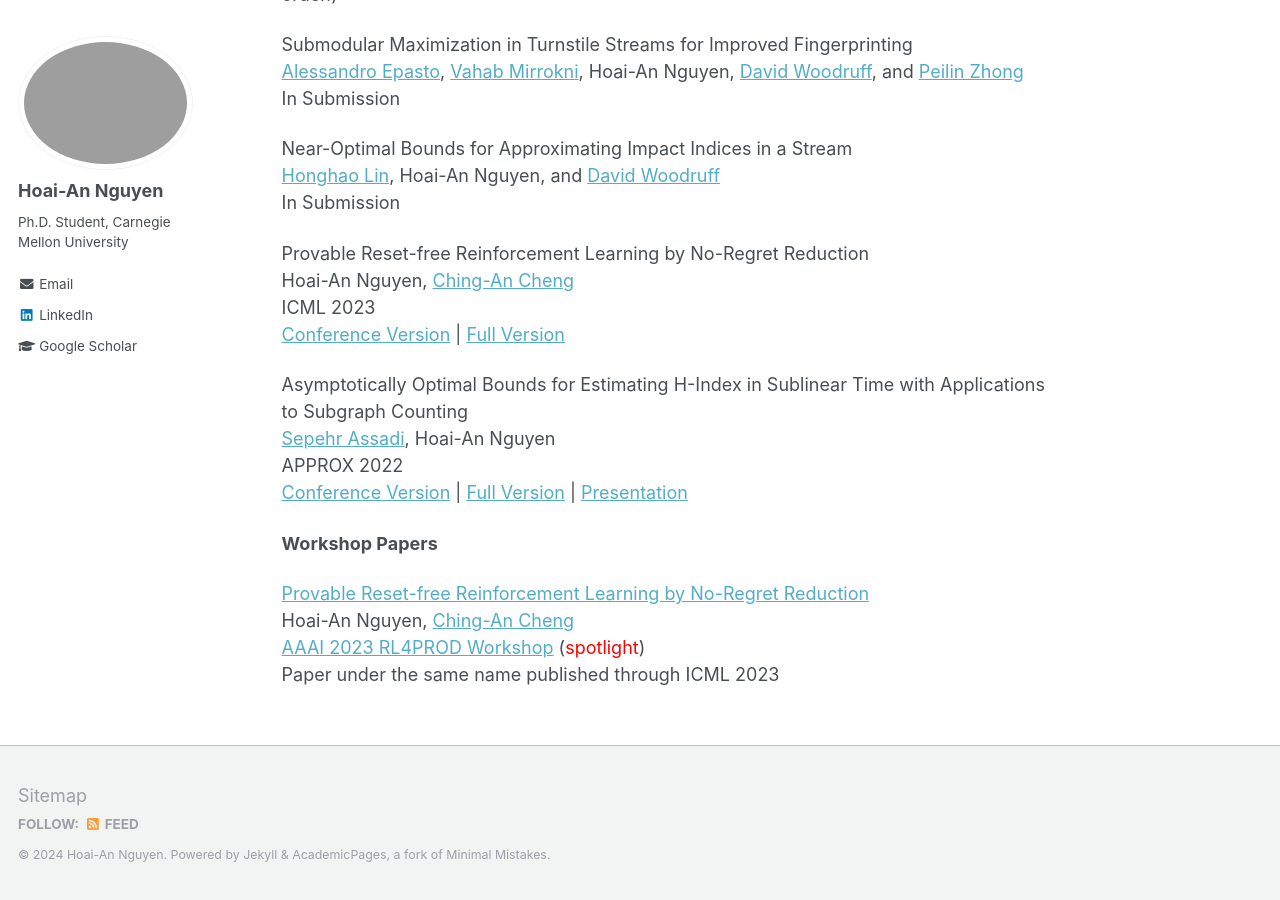
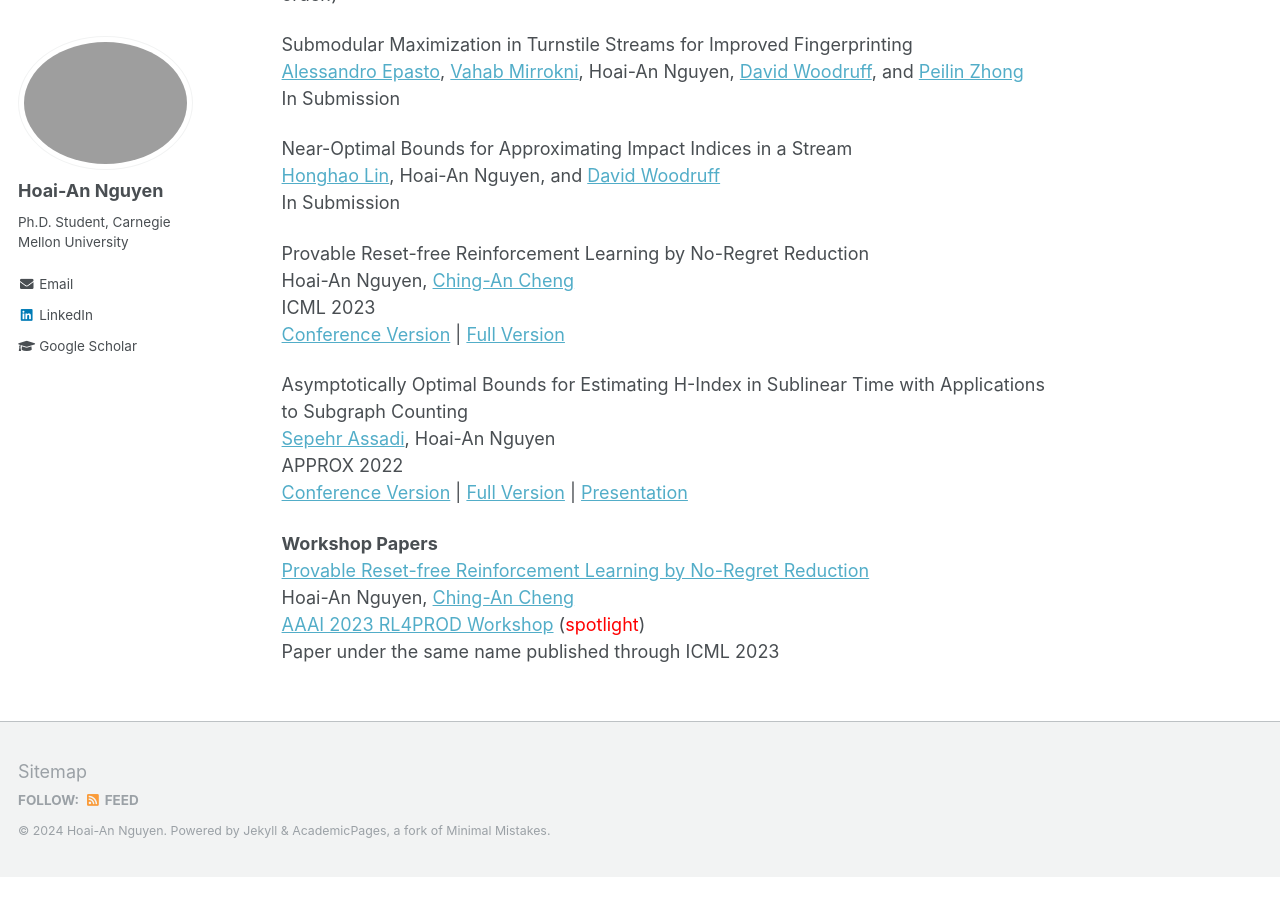
Before and after one commit to hoai77/hoai77.github.io, a Jekyll site: the page built from _pages/about.md, in a window 1280 px wide and 900 px high, scrolled down 735 px. Built offline with Jekyll 4.4.1, drawn with Linux system fonts in a browser that asks for light colours; after the commit the page ends 1612 px from its top, so only the background shows below that.

Commit message:
addingwhite space

```diff
--- a/_pages/about.md
+++ b/_pages/about.md
@@ -40,8 +40,7 @@ Asymptotically Optimal Bounds for Estimating H-Index in Sublinear Time with Appl
 APPROX 2022 \\
 [Conference Version](https://drops.dagstuhl.de/opus/volltexte/2022/17170/) | [Full Version](https://arxiv.org/abs/2209.08114) | [Presentation](https://www.youtube.com/watch?v=R5h6dJgQAoA)
 
-<strong>Workshop Papers</strong>
-
+<strong>Workshop Papers</strong> \\
 [Provable Reset-free Reinforcement Learning by No-Regret Reduction](https://arxiv.org/abs/2301.02389) \\
 Hoai-An Nguyen, [Ching-An Cheng](https://www.chinganc.com/) \\
 [AAAI 2023 RL4PROD Workshop](https://sites.google.com/view/rlready4prodworkshop/home) (<font color = red>spotlight</font>) \\
```
